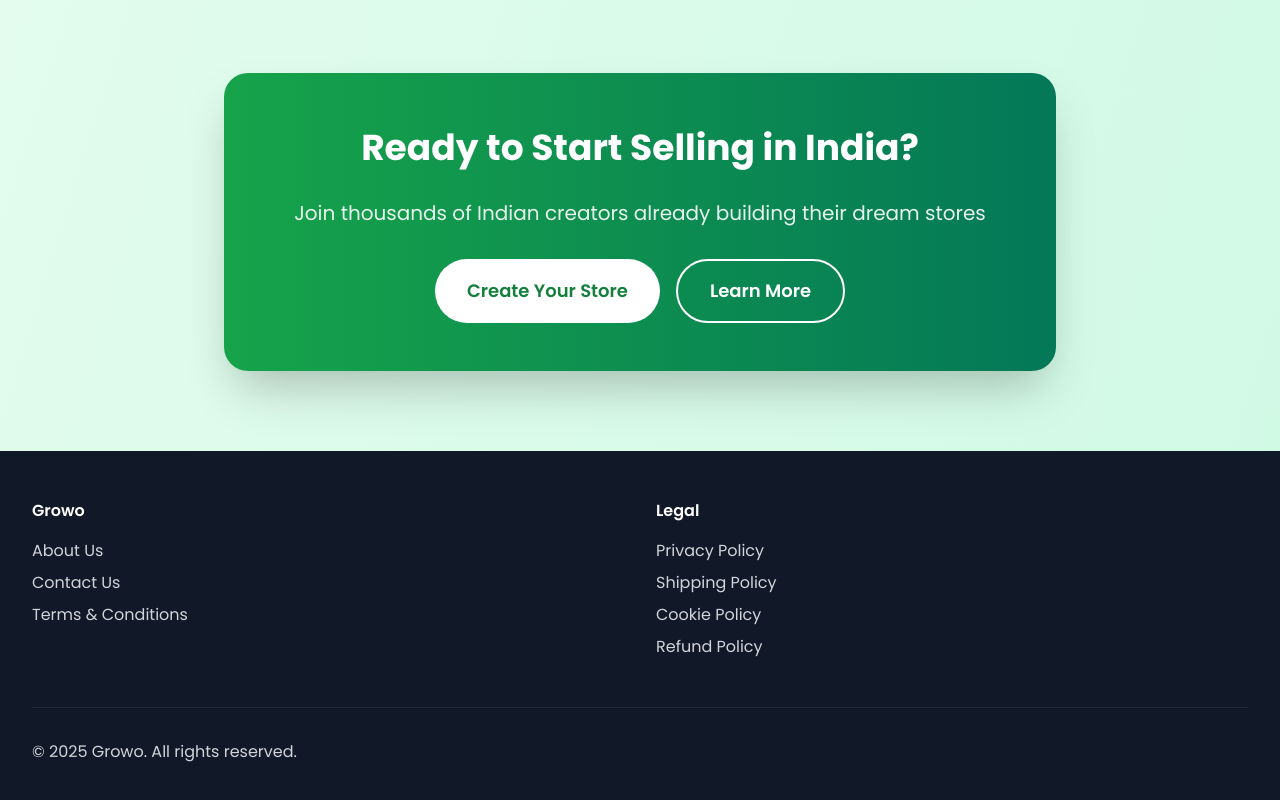
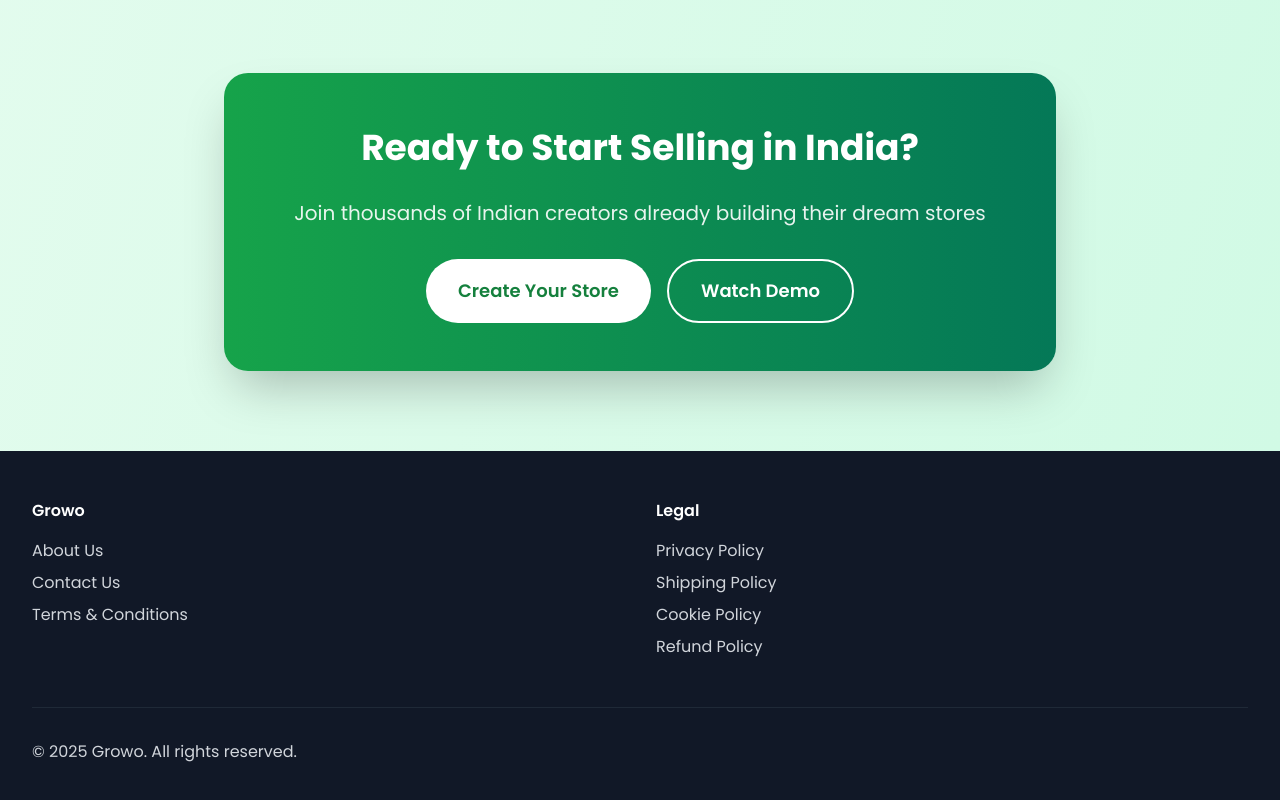
Before and after one commit to nilesh-developer/bazaar, a React (Vite) app in the folder frontend/: page / in a window 1280 px wide. Shown: the part 3720-4520 px from the top of the page. Built offline with nearby package versions, Linux system fonts and the light colour scheme; no server answers.

Commit message:
Updated home page and added yt url

```diff
--- a/frontend/src/components/Home/Home.jsx
+++ b/frontend/src/components/Home/Home.jsx
@@ -121,7 +121,7 @@ const Home = () => {
 
                             <div className="flex flex-col sm:flex-row gap-4 justify-center mb-8 lg:mb-14">
                                 <Link to="/signup" className="bg-gradient-to-r from-green-600 to-emerald-700 text-white px-8 py-4 rounded-full text-base text-lg font-semibold hover:from-green-700 hover:to-emerald-800 transition-all duration-300 transform hover:scale-105 flex items-center justify-center space-x-2 shadow-lg hover:shadow-xl"><button >Create Store Now<ArrowRight className="inline-block ml-2 group-hover:translate-x-1 transition-transform" /></button></Link>
-                                <a href="https://youtu.be/JJ-WRmY9iJc?si=PMrf930XP3E9XgYv" className="group flex items-center justify-center px-8 py-4 rounded-full text-lg font-semibold border border-green-500/40 hover:border-green-400 backdrop-blur-sm hover:bg-green-500/5 transition-all text-black"><Play className="mr-2 group-hover:scale-110 transition-transform" size={20} /> Watch Demo</a>
+                                <a href="https://youtu.be/P3uvqfF1cRY?si=cPubx4YBNvPfGCCf" className="group flex items-center justify-center px-8 py-4 rounded-full text-lg font-semibold border border-green-500/40 hover:border-green-400 backdrop-blur-sm hover:bg-green-500/5 transition-all text-black"><Play className="mr-2 group-hover:scale-110 transition-transform" size={20} /> Watch Demo</a>
                             </div>
 
                             <div className="flex flex-wrap justify-center items-center gap-4 sm:gap-8 text-xs sm:text-sm text-gray-700">
@@ -294,9 +294,9 @@ const Home = () => {
                             <button onClick={() => navigate("/signup")} className="bg-white text-green-700 px-6 py-3 sm:px-8 sm:py-4 rounded-full text-base sm:text-lg font-semibold hover:bg-gray-100 transition-all duration-300 transform hover:scale-105">
                                 Create Your Store
                             </button>
-                            <button onClick={() => navigate("/about-us")} className="border-2 border-white text-white px-6 py-3 sm:px-8 sm:py-4 rounded-full text-base sm:text-lg font-semibold hover:bg-white hover:text-green-700 transition-all duration-300">
-                                Learn More
-                            </button>
+                            <a href='https://youtu.be/P3uvqfF1cRY?si=cPubx4YBNvPfGCCf' className="border-2 border-white text-white px-6 py-3 sm:px-8 sm:py-4 rounded-full text-base sm:text-lg font-semibold hover:bg-white hover:text-green-700 transition-all duration-300">
+                                Watch Demo
+                            </a>
                         </div>
                     </div>
                 </div>
```
